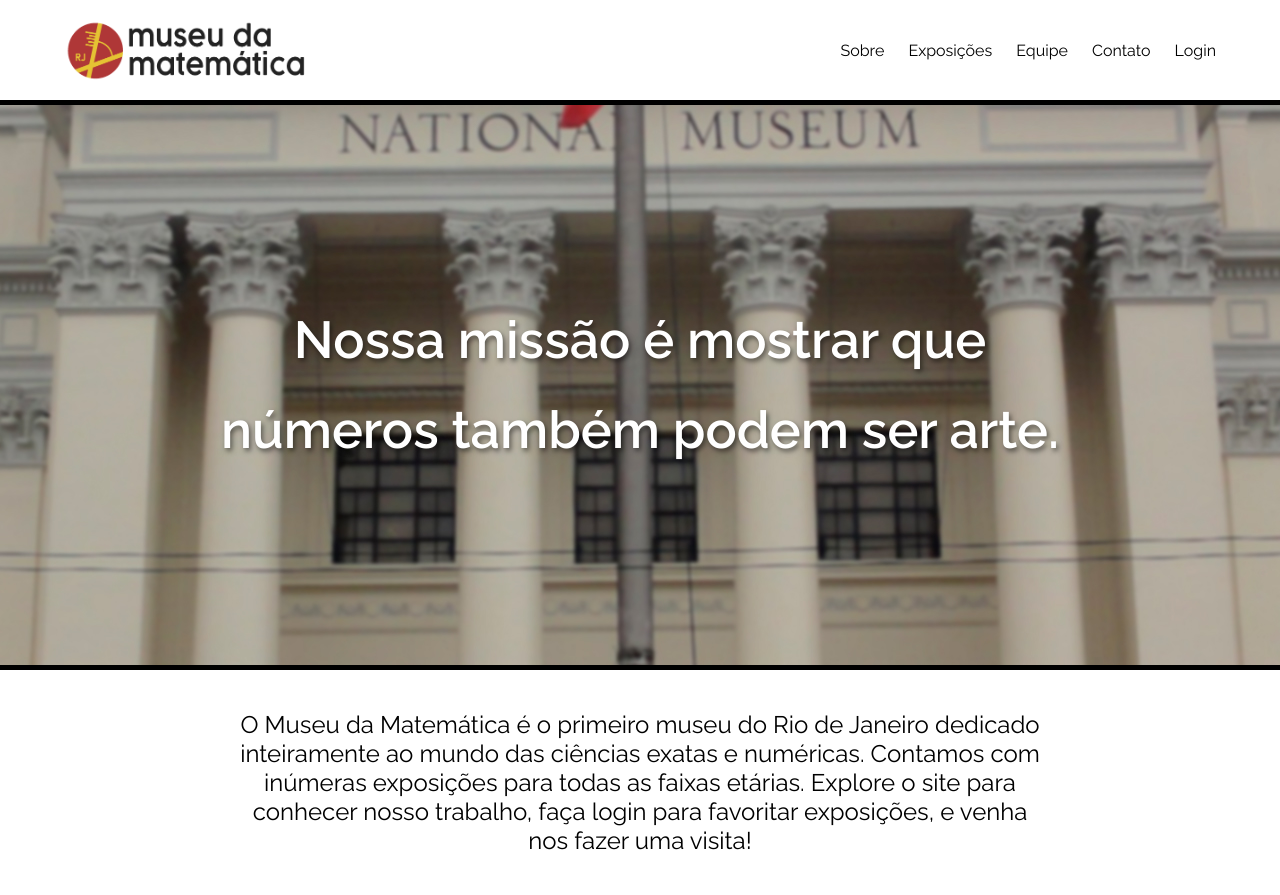
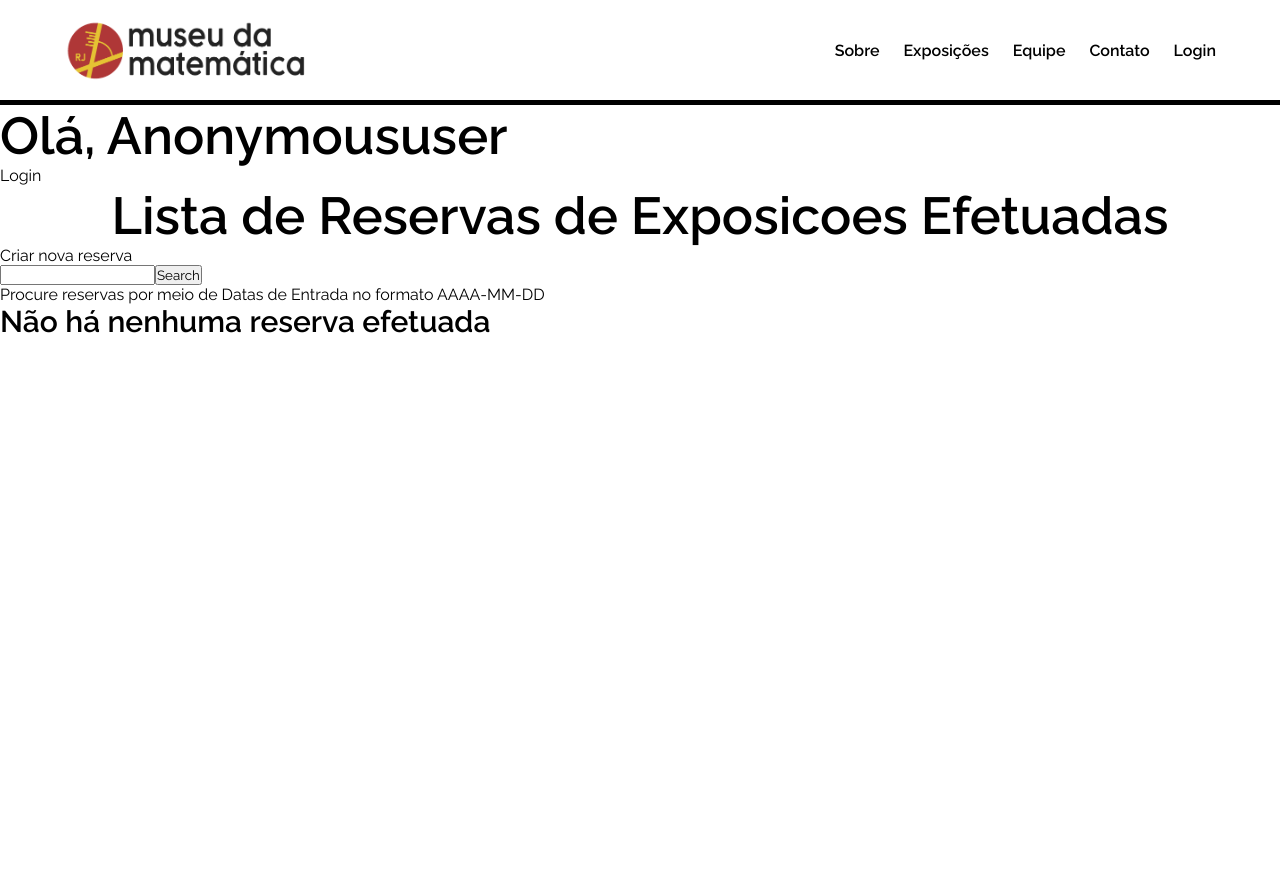
Before and after one commit to NinadHora/MuseuMatematica, a Django app: template museu_matematica/museu_matematica/templates/museu_matematica/reservas.html in a window 1280 px wide. After the commit the page ends 333 px from the top, so only its background shows below. Run offline with Django 4.2, Linux system fonts and the light colour scheme; the template is opened without the code that fills it, so the values that code supplies are empty.

Commit message:
CSS base completo, pgs de login e exposicoes acessiveis

```diff
--- a/museu_matematica/museu_matematica/static/museu-matematica/css/styles.css
+++ b/museu_matematica/museu_matematica/static/museu-matematica/css/styles.css
@@ -1,3 +1,8 @@
+a {
+    text-decoration: none;
+    color: inherit;
+}
+
 * {
     margin: 0;
     padding: 0;
@@ -43,6 +48,7 @@ h3 {
     justify-content: space-between;
     padding: 10px 5%;
     border-bottom: 5px solid black;
+    font-weight: bold;
 }
 
 .header img {
--- a/museu_matematica/museu_matematica/templates/museu_matematica/confirmar_deletar_exposicao.html
+++ b/museu_matematica/museu_matematica/templates/museu_matematica/confirmar_deletar_exposicao.html
@@ -10,6 +10,9 @@
         <title>Excluir Reserva</title>
     </head>
     <body>
+
+        <!-- header do site -->
+        {% include 'museu_matematica/header.html' %}
 
         <div class="header-bar">
             <a href="{% url 'museu_matematica:reservas-exibe' %}">&#8592; Retornar</a>
--- /dev/null
+++ b/museu_matematica/museu_matematica/templates/museu_matematica/header.html
@@ -0,0 +1,19 @@
+{% load static %}
+<!--
+Para incluir esse fragmento de página HTML
+em uma página HTML use:
+{ % include 'museu_matematica/header.html' % }
+-->
+
+<header class="header">
+    <img src="{% static 'museu-matematica/images/logo.png' %}">
+    <div class="menu">
+        <a href="/">Sobre</a>
+        <a href='{% url "exposicoes" %}'>Exposições</a>
+        <a>Equipe</a>
+        <a>Contato</a>
+        <!-- fazer um "if" aqui no botão de login pra ver se usuário está logado-->
+        <!-- se está, ele vira o botão de logout (e chama outra url)-->
+        <a href='{% url "login" %}'>Login</a>
+    </div>
+</header>
--- a/museu_matematica/museu_matematica/templates/museu_matematica/index.html
+++ b/museu_matematica/museu_matematica/templates/museu_matematica/index.html
@@ -13,24 +13,22 @@
 </head>
 <body>
     <div class="structure">
-        <header class="header">
-            <!--- logo aqui --->
-            <img src="{% static 'museu-matematica/images/logo.png' %}">
-            <div class="menu">
-                <a>Sobre</a>
-                <a>Exposições</a>
-                <a>Equipe</a>
-                <a>Contato</a>
-                <a>Login</a>
-            </div>
-        </header>
+
+        <!-- header do site -->
+        {% include 'museu_matematica/header.html' %}
+
         <section class="headline">
             <h1>Nossa missão é mostrar que números também podem ser arte.</h1>
         </section>
+
         <section class="description">
             <p>O Museu da Matemática é o primeiro museu do Rio de Janeiro dedicado inteiramente ao mundo das ciências exatas e numéricas. Contamos com inúmeras exposições para todas as faixas etárias. Explore o site para conhecer nosso trabalho, faça login para favoritar exposições, e venha nos fazer uma visita!</p>
         </section>
-        <footer class="footer"></footer>
+
+        <footer class="footer">
+
+        </footer>
+
     </div>
 </body>
 </html>
--- a/museu_matematica/museu_matematica/templates/museu_matematica/reservas.html
+++ b/museu_matematica/museu_matematica/templates/museu_matematica/reservas.html
@@ -1,6 +1,4 @@
-{% extends 'museu_matematica/index.html' %}
-
-{% block content %}
+{% load static %}
     <!DOCTYPE html>
     <html lang="pt-BR">
     <head>
@@ -8,26 +6,35 @@
         <meta http-equiv="X-UA-Compatible" content="IE=edge">
         <meta name="viewport" content="width=device-width, initial-scale=1.0">
         <title>Reservas</title>
+        <link rel="stylesheet" href="{% static 'museu-matematica/css/styles.css' %}">
+        <link rel="preconnect" href="https://fonts.googleapis.com">
+        <link rel="preconnect" href="https://fonts.gstatic.com" crossorigin>
+        <link href="https://fonts.googleapis.com/css2?family=Raleway:wght@400;600&display=swap" rel="stylesheet">
+        </head>
+    <body>
 
-    </head>
-    <body>
+        <!-- header do site -->
+        {% include 'museu_matematica/header.html' %}
 
         <div class="header-bar">
             <div>
                 <h1>Olá, {{request.user|title}}</h1>
                 <!--<h3 style="margin:0"></h3>-->
             </div>
+            <!--
             {% if request.user.is_authenticated %}
             <a href="{% url 'museu_matematica:logout' %}">Logout</a>
             {% else %}
-            <a href="{% url 'museu_matematica:login' %}">Login</a>
+            <a href="{% url 'login' %}">Login</a>
             {% endif %}
+            -->
+            <a href="{% url 'login' %}">Login</a>
         </div>
 
         <h1 style="text-align: center;">Lista de Reservas de Exposicoes Efetuadas</h1>
 
         <div id="nova-reserva">
-            <a href="{% url 'museu_matematica:reserva-criar' %}">Criar nova reserva</a>
+            <a href="{% url 'reservar' %}">Criar nova reserva</a>
         </div>
 
 
@@ -58,4 +65,3 @@
         </div>
     </body>
     </html>
-{% endblock content %}
--- a/museu_matematica/museu_matematica/urls.py
+++ b/museu_matematica/museu_matematica/urls.py
@@ -19,7 +19,10 @@ from museu_matematica.views import *
 
 urlpatterns = [
     path('admin/', admin.site.urls),
-    path('', homepage, name='homepage')
+    path('', homepage, name='homepage'),
+    path('exposicoes/', exposicoes, name='exposicoes'),
+    path('login/', login, name='login'),
+    path('reservar/', exposicoes, name='reservar'),
 ]
 
 app_name = 'museu_matematica'
```
Also changed, not shown: museu_matematica/museu_matematica/templates/museu_matematica/login.html (+8 -7 lines), museu_matematica/museu_matematica/templates/museu_matematica/reserva_exposicao.html (+7 -4 lines), museu_matematica/museu_matematica/views.py (+9 -0 lines).
